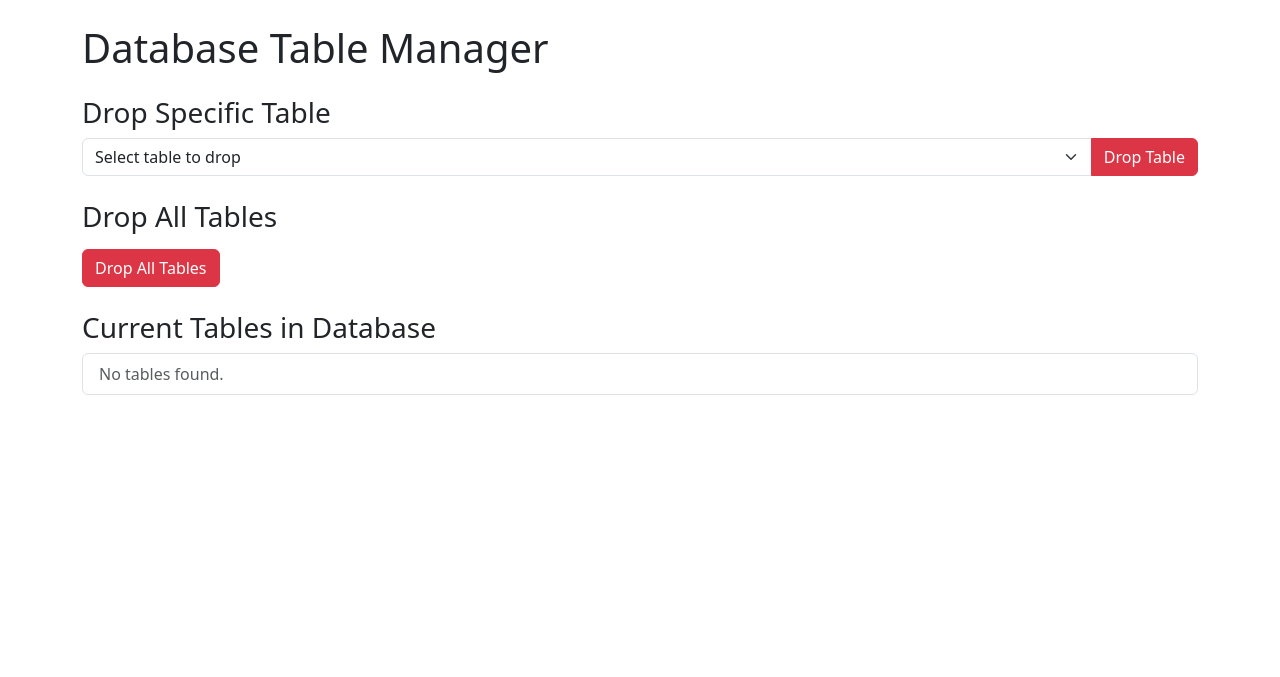
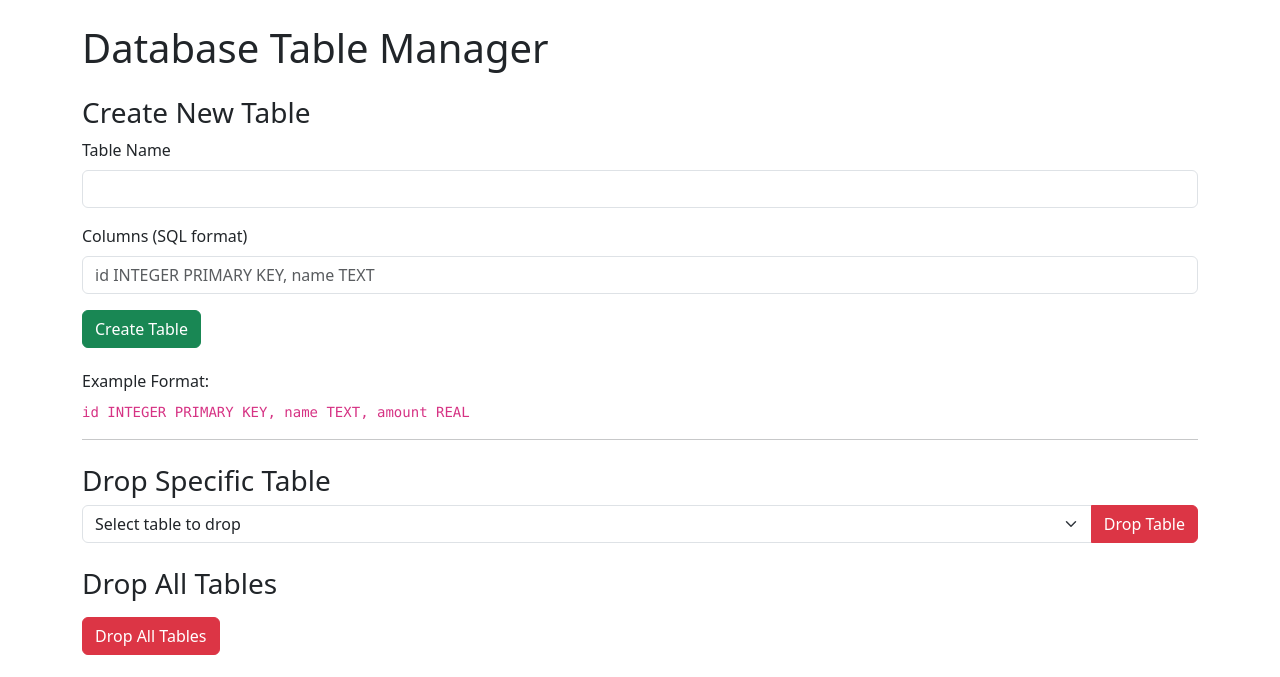
Before and after one commit to eymaster/Deldb, a Flask app: page / in a window 1280 px wide. Shown: the top 677 px of the page. Run offline with Flask 3, Linux system fonts and the light colour scheme.

Commit message:
Add files via upload

```diff
--- a/templates/index.html
+++ b/templates/index.html
@@ -10,6 +10,26 @@
 <body class="p-4">
     <div class="container">
         <h1>Database Table Manager</h1>
+
+        <h3 class="mt-4">Create New Table</h3>
+        <form action="{{ url_for('create_table') }}" method="POST">
+            <div class="mb-3">
+                <label for="new_table_name" class="form-label">Table Name</label>
+                <input type="text" class="form-control" id="new_table_name" name="new_table_name" required>
+            </div>
+            <div class="mb-3">
+                <label for="columns" class="form-label">Columns (SQL format)</label>
+                <input type="text" class="form-control" id="columns" name="columns" required placeholder="id INTEGER PRIMARY KEY, name TEXT">
+            </div>
+            <button type="submit" class="btn btn-success">Create Table</button>
+        </form>
+
+        <div class="mt-4">
+            <h6>Example Format:</h6>
+            <code>id INTEGER PRIMARY KEY, name TEXT, amount REAL</code>
+        </div>
+
+        <hr>
 
         <h3 class="mt-4">Drop Specific Table</h3>
         <form method="POST" onsubmit="return confirm('Drop selected table?');">
```
